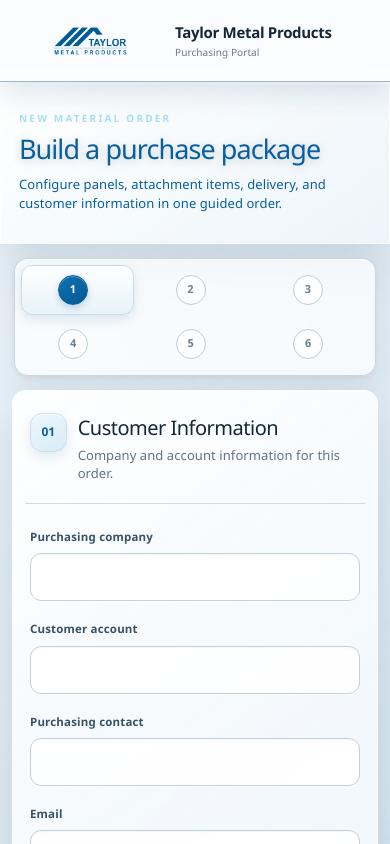
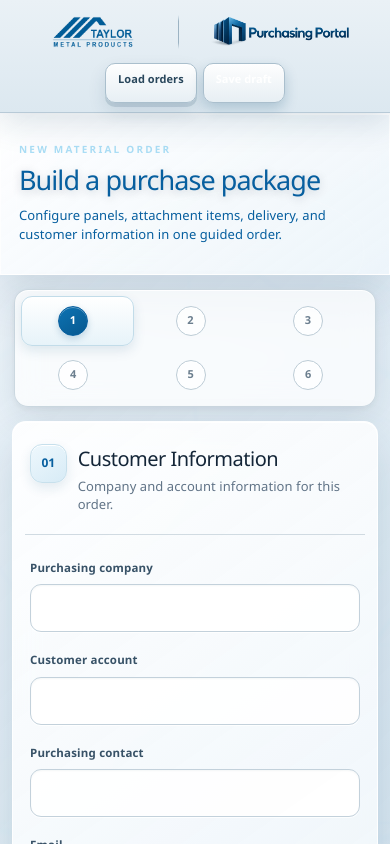
Before and after one commit to Taylor-Metal-Products/taylor-metal-purchasing-portal-, a Next.js app: page / in a window 390 px wide. Shown: the top 844 px of the page. Built offline with nearby package versions, Linux system fonts and the light colour scheme.

Commit message:
feat: update purchasing portal header branding

```diff
--- a/app/globals.css
+++ b/app/globals.css
@@ -266,6 +266,34 @@ main:not(.printSummaryPage)::before{content:"";position:fixed;inset:68px 0 0;z-i
 .printHeader>img{width:190px;height:auto;max-height:72px;object-fit:contain}
 @media(max-width:620px){.brandLogo{width:145px;height:auto;max-height:44px}}
 
+/* Dual-logo purchasing portal header */
+.topbar{
+  min-height:88px;
+  height:auto;
+  gap:24px;
+  padding-top:9px;
+  padding-bottom:9px;
+  background:linear-gradient(180deg,#eaf1f6 0%,#dce8f0 100%);
+  border-bottom-color:#b8cad7;
+}
+.brand{min-width:0;gap:18px;flex:1}
+.brandLogo{width:230px;height:auto;max-height:64px;flex:0 1 auto}
+.brandDivider{width:1px;height:46px;flex:0 0 1px;background:linear-gradient(180deg,transparent,#9cb3c3 18%,#9cb3c3 82%,transparent)}
+.portalLogo{display:block;width:min(270px,31vw);height:auto;max-height:62px;object-fit:contain;flex:0 1 auto}
+.topbar .ghost{border-color:#aabfcd;background:linear-gradient(180deg,rgba(255,255,255,.96),rgba(231,239,244,.96))}
+
+@media(max-width:900px){
+  .topbar{min-height:78px;height:auto;gap:14px;padding-top:8px;padding-bottom:8px}
+  .brand{gap:12px}.brandLogo{width:180px;max-height:54px}.portalLogo{width:min(220px,30vw);max-height:52px}.brandDivider{height:40px}
+}
+
+@media(max-width:620px){
+  .topbar{min-height:0;height:auto;flex-wrap:wrap;justify-content:center;gap:7px;padding:8px 12px 9px}
+  .brand{width:100%;flex:1 0 100%;justify-content:center;gap:10px}
+  .brandLogo{width:150px;height:auto;max-height:48px}.portalLogo{width:min(185px,47vw);height:auto;max-height:48px}.brandDivider{height:34px}
+  .headerActions{width:100%;justify-content:center}.headerActions .ghost{display:inline-flex;min-height:40px;padding:7px 12px;font-size:11px}
+}
+
 @media print{
   body{background:#fff;font-family:Arial,Helvetica,sans-serif}.printSheet{border-radius:0;box-shadow:none}.printInfoGrid>div,.printSection table,.printSection th,.printSection td{backdrop-filter:none}
 }
--- a/app/page.tsx
+++ b/app/page.tsx
@@ -339,7 +339,11 @@ export default function Home() {
   return (
     <main>
       <header className="topbar">
-        <div className="brand"><img className="brandLogo" src={assetPath("/taylor-metal-logo.png")} alt="Taylor Metal Products"/><div><strong>Taylor Metal Products</strong><small>Purchasing Portal</small></div></div>
+        <div className="brand">
+          <img className="brandLogo" src={assetPath("/taylor-metal-logo.png")} alt="Taylor Metal Products"/>
+          <span className="brandDivider" aria-hidden="true"/>
+          <img className="portalLogo" src={assetPath("/purchasing-portal-logo.png")} alt="Purchasing Portal"/>
+        </div>
         <div className="headerActions"><button className="ghost" type="button" onClick={loadOrderList}>Load orders</button><button className="ghost primaryGhost" type="button" onClick={()=>persistOrder("draft")} disabled={savingOrder}>{savingOrder?"Saving…":"Save draft"}</button></div>
       </header>
 
```
